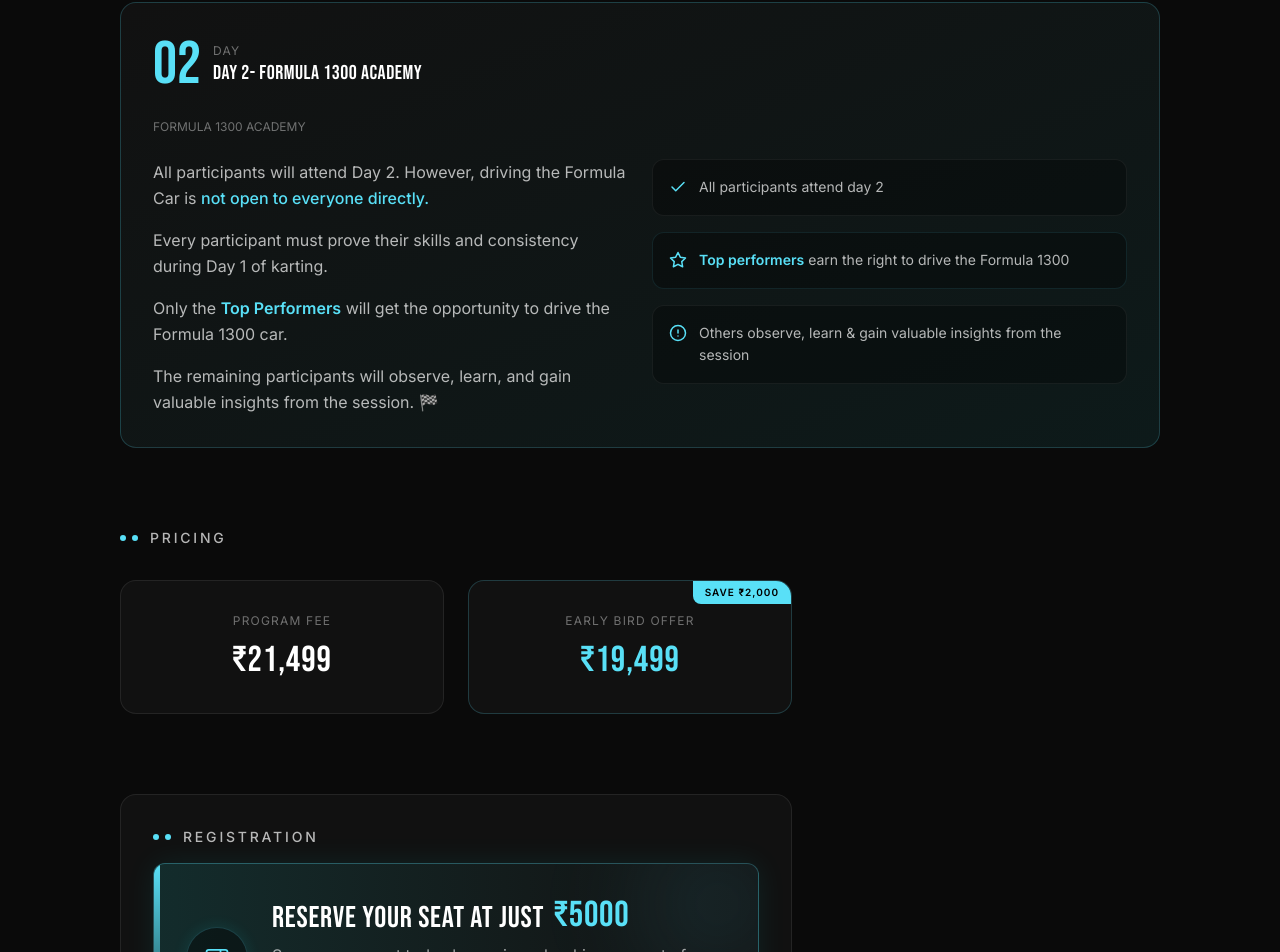
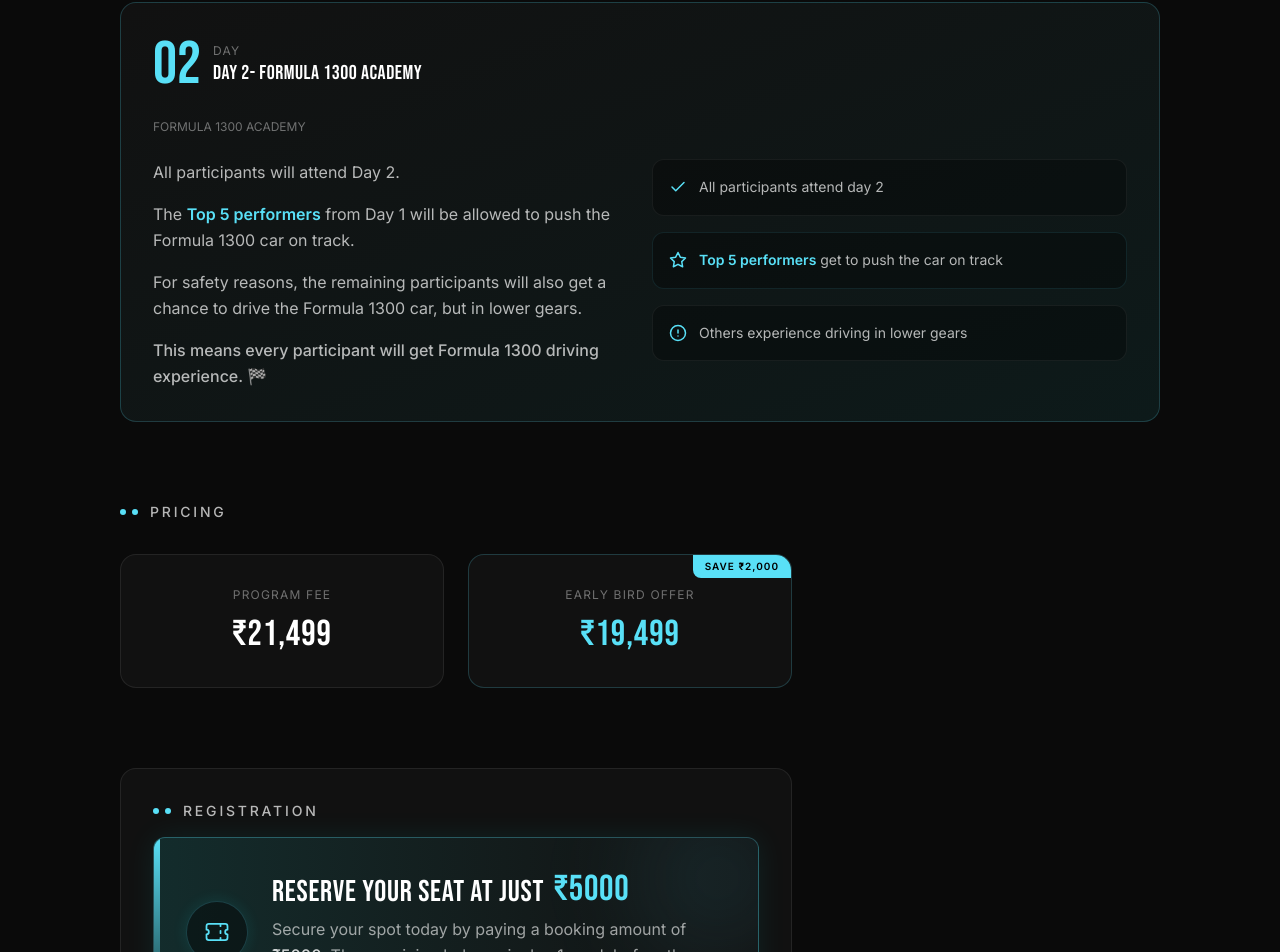
Before and after one commit to thecodinganvil/throttle_connectors, a Next.js app: page /academy/bangalore in a window 1280 px wide. Shown: the part 3891-4843 px from the top of the page. Built offline with nearby package versions, Linux system fonts and the light colour scheme.

Commit message:
added info in bangakore

```diff
--- a/src/app/academy/bangalore/page.tsx
+++ b/src/app/academy/bangalore/page.tsx
@@ -509,26 +509,21 @@ export default function BangaloreAcademy() {
                 {/* Left – description */}
                 <div className="space-y-4">
                   <p className="text-white/70 text-sm sm:text-base leading-relaxed">
-                    All participants will attend Day 2. However, driving the
-                    Formula Car is{" "}
-                    <span className="text-cyan font-medium">
-                      not open to everyone directly.
-                    </span>
+                    All participants will attend Day 2.
                   </p>
                   <p className="text-white/70 text-sm sm:text-base leading-relaxed">
-                    Every participant must prove their skills and consistency
-                    during Day 1 of karting.
+                    The{" "}
+                    <span className="text-cyan font-semibold">
+                      Top 5 performers
+                    </span>{" "}
+                    from Day 1 will be allowed to push the Formula 1300 car on track.
                   </p>
                   <p className="text-white/70 text-sm sm:text-base leading-relaxed">
-                    Only the{" "}
-                    <span className="text-cyan font-semibold">
-                      Top Performers
-                    </span>{" "}
-                    will get the opportunity to drive the Formula 1300 car.
+                    For safety reasons, the remaining participants will also get a
+                    chance to drive the Formula 1300 car, but in lower gears.
                   </p>
-                  <p className="text-white/70 text-sm sm:text-base leading-relaxed">
-                    The remaining participants will observe, learn, and gain
-                    valuable insights from the session. 🏁
+                  <p className="text-white/70 text-sm sm:text-base leading-relaxed text-cyan font-medium">
+                    This means every participant will get Formula 1300 driving experience. 🏁
                   </p>
                 </div>
 
@@ -551,7 +546,7 @@ export default function BangaloreAcademy() {
                       </svg>
                     </span>
                     <p className="text-white/70 text-sm leading-relaxed">
-                      <span className="text-cyan font-semibold">Top performers</span> earn the right to drive the Formula 1300
+                      <span className="text-cyan font-semibold">Top 5 performers</span> get to push the car on track
                     </p>
                   </div>
                   <div className="flex items-start gap-3 bg-black/30 rounded-xl p-4 border border-white/[0.06]">
@@ -563,7 +558,7 @@ export default function BangaloreAcademy() {
                       </svg>
                     </span>
                     <p className="text-white/70 text-sm leading-relaxed">
-                      Others observe, learn &amp; gain valuable insights from the session
+                      Others experience driving in lower gears
                     </p>
                   </div>
                 </div>
```
